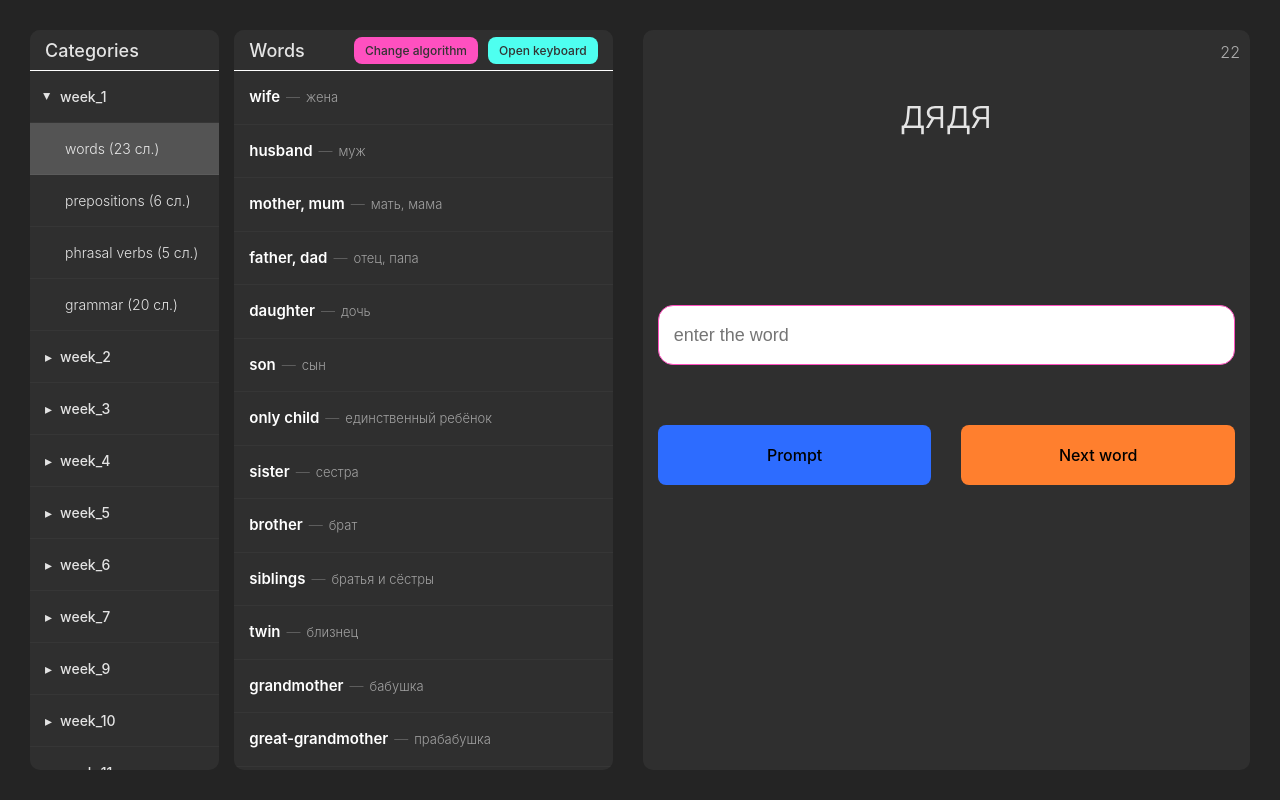
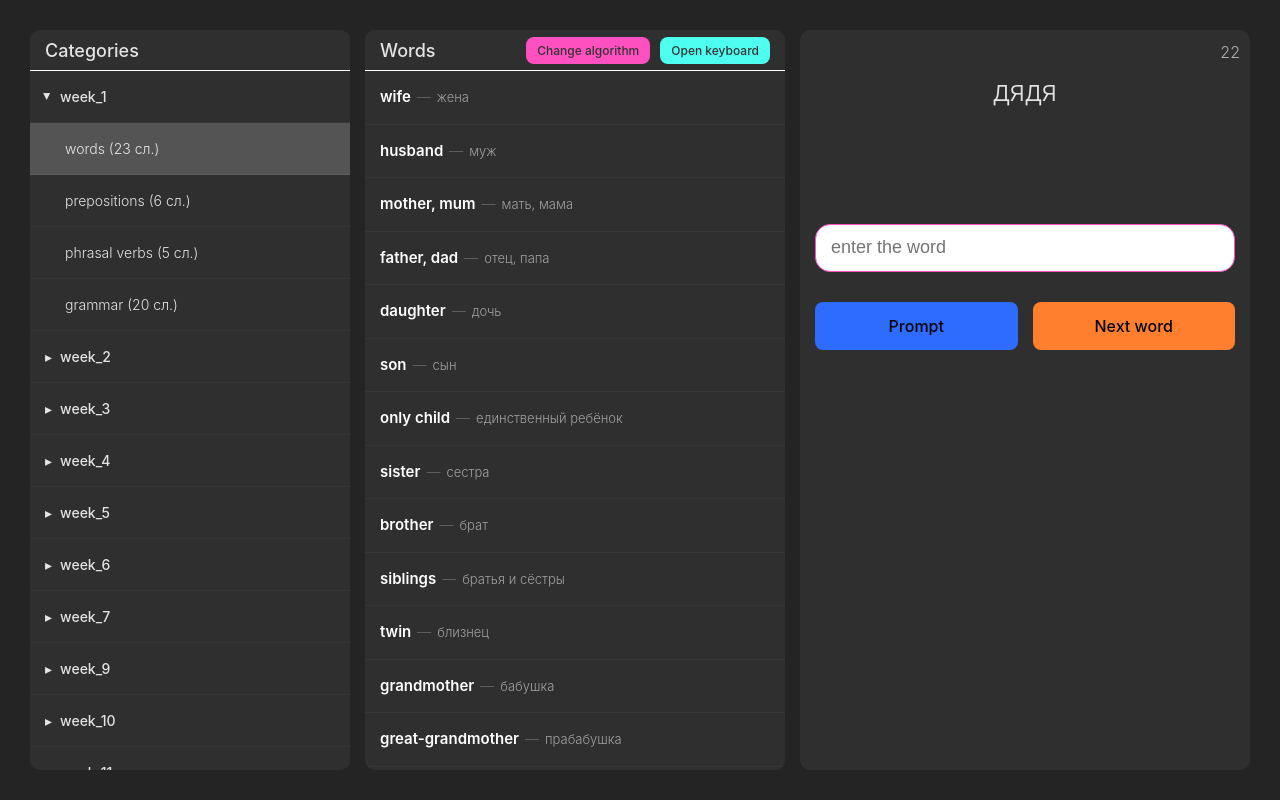
Before and after one commit to Oberst472/teach, a Vue app: page / in a window 1280 px wide. Built offline with nearby package versions, Linux system fonts and the light colour scheme.

Commit message:
Make practice panel narrower and let the word list fill the space
Co-Authored-By: Claude Opus 5.5 <noreply@anthropic.com>

```diff
--- a/src/App.vue
+++ b/src/App.vue
@@ -219,11 +219,13 @@ onMounted(() => {
     }
 
     &.first {
-      width: 400px;
+      width: 320px;
+      flex-shrink: 0;
     }
 
     &.second {
-      width: 800px;
+      flex: 1 1 auto;
+      min-width: 0;
     }
 
     &-item {
@@ -331,9 +333,10 @@ onMounted(() => {
 
   &__content {
     list-style: none;
-    margin-left: 30px;
+    margin-left: 15px;
     padding: 15px;
-    flex-basis: 100%;
+    width: 420px;
+    flex-shrink: 0;
     background-color: rgba(255, 255, 255, 0.05);
     max-height: calc(100vh - 60px);
     overflow: auto;
@@ -341,7 +344,7 @@ onMounted(() => {
     flex-direction: column;
     border-radius: 10px;
     position: relative;
-    padding-top: 60px;
+    padding-top: 45px;
 
     &-number {
       margin-bottom: 50px;
@@ -358,17 +361,17 @@ onMounted(() => {
     }
 
     &-current {
-      font-size: 40px;
+      font-size: 28px;
       text-align: center;
       line-height: 1.2;
-      margin-bottom: 60px;
+      margin-bottom: 30px;
     }
 
     &-translate {
       border: 1px dashed;
       padding: 15px;
       border-radius: 15px;
-      font-size: 30px;
+      font-size: 22px;
       text-align: center;
       color: #6aff46;
       background-color: rgba(255, 255, 255, 0.07);
@@ -379,11 +382,11 @@ onMounted(() => {
     }
 
     &-inp {
-      margin-top: 30px;
+      margin-top: 20px;
 
       input {
         width: 100%;
-        min-height: 60px;
+        min-height: 48px;
         padding: 10px 15px;
         font-size: 18px;
         border: 1px solid #ff50c0;
@@ -393,14 +396,14 @@ onMounted(() => {
     }
 
     &-btns {
-      margin-top: 60px;
+      margin-top: 30px;
       display: flex;
-      gap: 30px;
+      gap: 15px;
     }
 
     &-btn {
       flex-basis: 50%;
-      height: 60px;
+      height: 48px;
       background-color: #ff7f2e;
 
       &.show {
```
